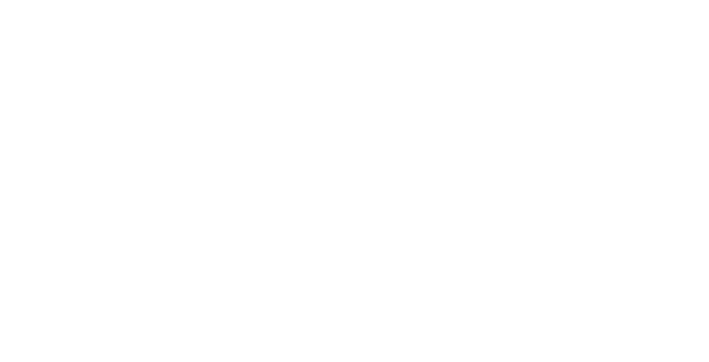
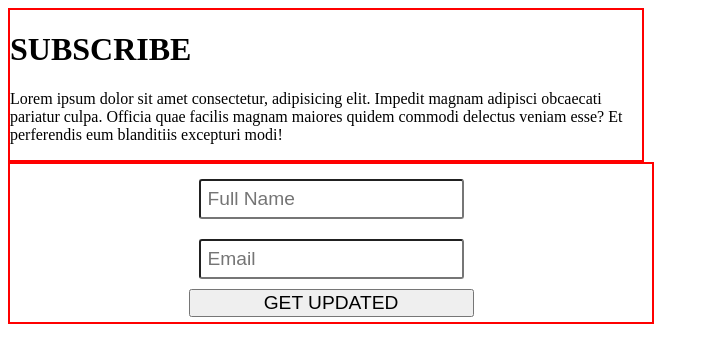
Before and after one commit to 93mcqmil/McQueen-Components, a React (Vite) app: page / in a window 1280 px wide. Shown: the top 362 px of the page, without its empty margins (0-709 px from the left). Built offline with nearby package versions, Linux system fonts and the light colour scheme.

Commit message:
not quite done with my form, but i've applied some css

```diff
--- a/package.json
+++ b/package.json
@@ -22,6 +22,7 @@
     "eslint": "^8.57.0",
     "eslint-plugin-react-hooks": "^4.6.0",
     "eslint-plugin-react-refresh": "^0.4.6",
+    "sass": "^1.74.1",
     "typescript": "^5.2.2",
     "vite": "^5.2.0"
   }
--- a/src/App.tsx
+++ b/src/App.tsx
@@ -1,11 +1,12 @@
 import { useState } from "react";
+import Form from "./Components/Form/Form";
+import Header from "./Components/Header/Header";
 
 function App() {
   return (
     <>
-      <div>
-        <h1></h1>
-      </div>
+      <Header />
+      <Form />
     </>
   );
 }
--- /dev/null
+++ b/src/Components/Form/Form.tsx
@@ -0,0 +1,35 @@
+import "../sass/_form.scss";
+import "../sass/_fontStyle.scss";
+const Form = () => {
+  return (
+    <>
+      <div className='form-container'>
+        <form action='' method='get' className='form-example'>
+          <div className='form-example1'>
+            <label htmlFor='name'></label>
+            <input
+              type='text'
+              name='name'
+              id='name'
+              required
+              placeholder='Full Name'
+            />
+          </div>
+          <div className='form-example2'>
+            <label htmlFor='email'> </label>
+            <input
+              type='email'
+              name='email'
+              id='email'
+              required
+              placeholder='Email'
+            />
+          </div>
+
+          <button>GET UPDATED</button>
+        </form>
+      </div>
+    </>
+  );
+};
+export default Form;
--- /dev/null
+++ b/src/Components/Header/Header.tsx
@@ -0,0 +1,18 @@
+import "../sass/_header.scss";
+
+const Header = () => {
+  return (
+    <>
+      <div className='header-container'>
+        <h1>SUBSCRIBE</h1>
+        <p>
+          Lorem ipsum dolor sit amet consectetur, adipisicing elit. Impedit
+          magnam adipisci obcaecati pariatur culpa. Officia quae facilis magnam
+          maiores quidem commodi delectus veniam esse? Et perferendis eum
+          blanditiis excepturi modi!
+        </p>
+      </div>
+    </>
+  );
+};
+export default Header;
--- /dev/null
+++ b/src/Components/sass/_fontStyle.scss
@@ -0,0 +1 @@
+$font-family-main: "Arial";
--- /dev/null
+++ b/src/Components/sass/_form.scss
@@ -0,0 +1,20 @@
+@use "_fontStyle.scss" as *;
+
+.form-container {
+  border: 2px solid red;
+  width: 50%;
+  padding: 5px;
+  justify-content: center;
+  display: flex;
+}
+input {
+  font-size: larger;
+  border-radius: 3px;
+  margin: 10px;
+  padding: 7px;
+}
+button {
+  font-size: larger;
+  width: 100%;
+  cursor: pointer;
+}
--- /dev/null
+++ b/src/Components/sass/_header.scss
@@ -0,0 +1,6 @@
+.header-container {
+  width: 50%;
+  border: 2px solid red;
+  align-items: center;
+  justify-content: center;
+}
```
Also changed, not shown: 1 other file (tests, documents, lock files or other folders).
